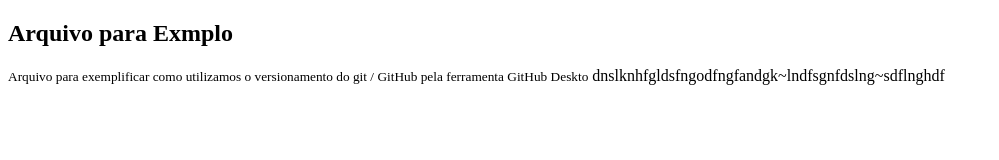
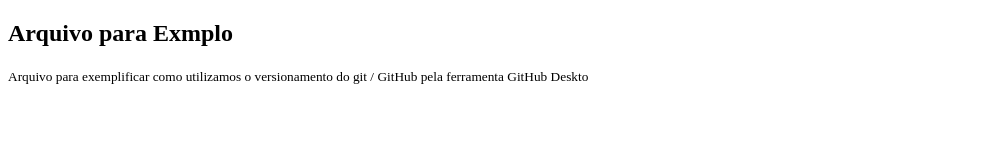
Before and after one commit to rsrs21/exemplo-repositorio, a plain HTML site: page index.html in a window 1280 px wide. Shown: the whole page, without its empty margins (0-999 px from the left). Drawn offline with Linux system fonts and the light colour scheme.

Commit message:
Revert "Update index.html"
This reverts commit fde8507d9a78a2d06f4b32162661904233f48e10.

```diff
--- a/index.html
+++ b/index.html
@@ -10,9 +10,6 @@
              <div>
                  <h2>Arquivo para Exmplo</h2>
                  <small>Arquivo para exemplificar como utilizamos o versionamento do git / GitHub pela ferramenta GitHub Deskto</small>
-
-                 dnslknhfgldsfngodfngfandgk~lndfsgnfdslng~sdflnghdf
-
              </div>
          </div>
       </body>
```
